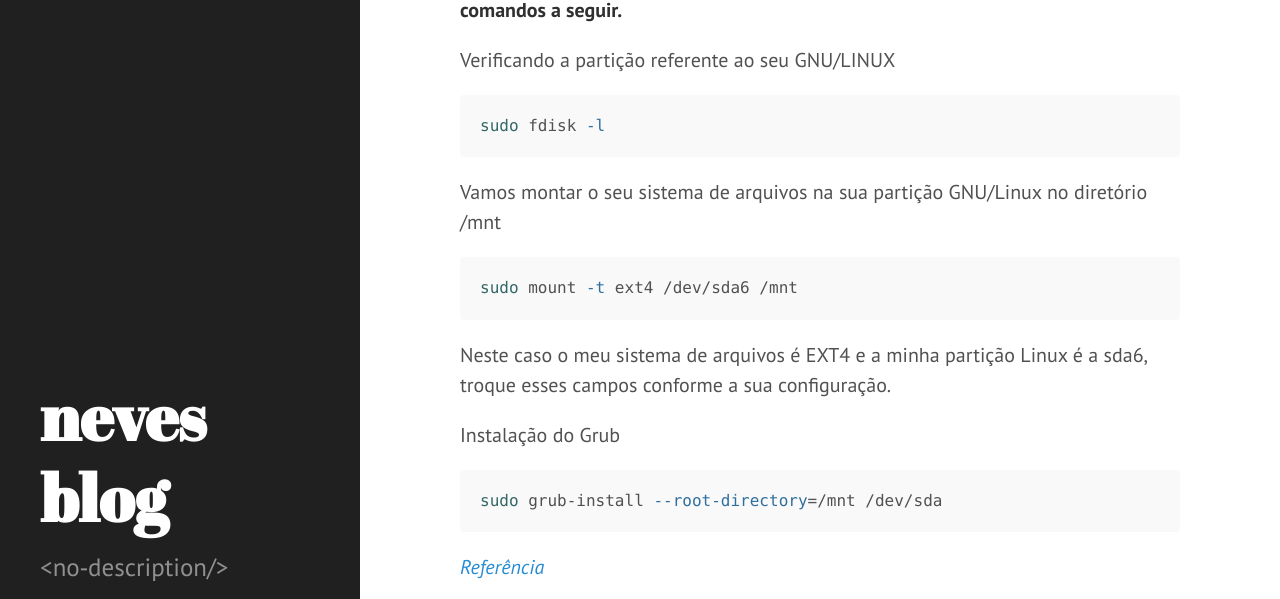
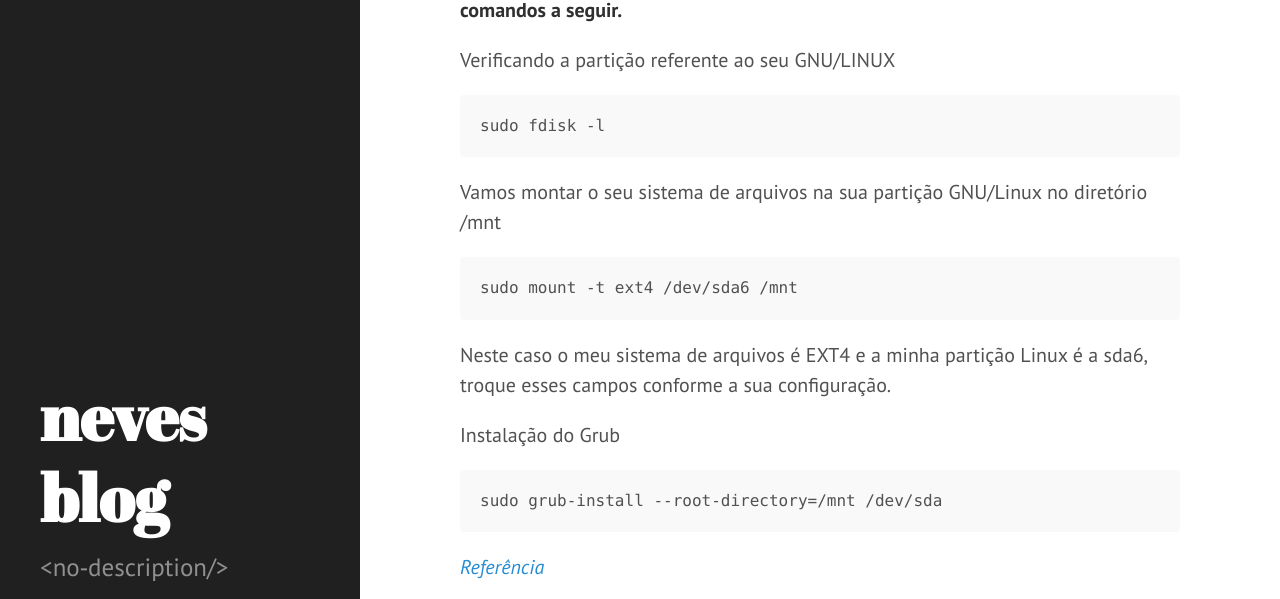
Before and after one commit to rafaelcneves/rafaelcneves.github.io, a Jekyll site: the page built from _posts/2013-06-24-recuperando-grub-com-3-comandos.markdown, in a window 1280 px wide and 900 px high, scrolled down 261 px. Shown: the part 144-743 px from the top of the window. Built offline with Jekyll 4.4.1, drawn with Linux system fonts in a browser that asks for light colours.

Commit message:
Post update: Recuperando GRUB com 3 comandos

````diff
--- a/_posts/2013-06-24-recuperando-grub-com-3-comandos.markdown
+++ b/_posts/2013-06-24-recuperando-grub-com-3-comandos.markdown
@@ -13,22 +13,16 @@ Para recuperá-lo você vai precisar de um CD-Live do linux, inicialize-o, assim
 
 Verificando a partição referente ao seu GNU/LINUX
 
-```shell
-sudo fdisk -l
-```
+    sudo fdisk -l
 
 Vamos montar o seu sistema de arquivos na sua partição GNU/Linux no diretório /mnt
 
-```bash
-sudo mount -t ext4 /dev/sda6 /mnt
-```
+    sudo mount -t ext4 /dev/sda6 /mnt
 
 Neste caso o meu sistema de arquivos é EXT4 e a minha partição Linux é a sda6, troque esses campos conforme a sua configuração.
 
 Instalação do Grub
 
-```bash
-sudo grub-install --root-directory=/mnt /dev/sda
-```
+    sudo grub-install --root-directory=/mnt /dev/sda
 
 *<a href="http://www.vivaolinux.com.br/dica/Como-recuperar-o-GRUB-em-3-comandos-Esse-funciona/" target="_blank">Referência</a>*
````
